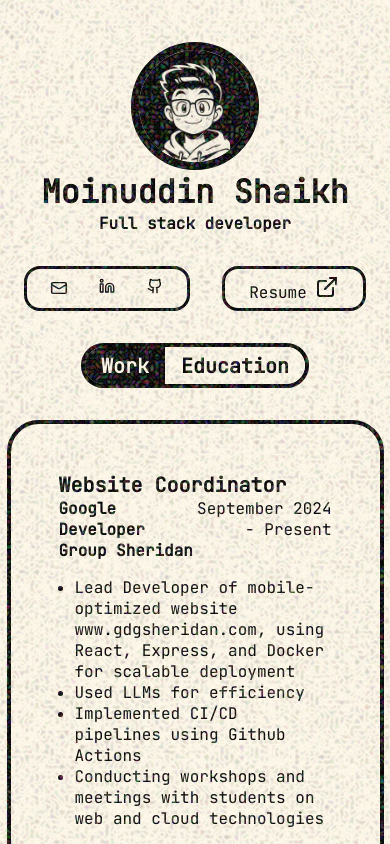
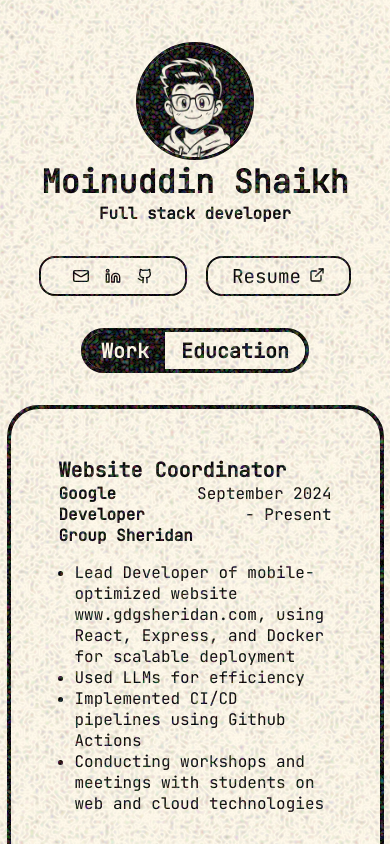
Before and after one commit to moinuddin95/portfolio, a React (Vite) app in the folder Portfolio/: page / in a window 390 px wide. Shown: the top 844 px of the page. Built offline with nearby package versions, Linux system fonts and the light colour scheme.

Commit message:
Made header responsive

```diff
--- a/Portfolio/src/components/Header/Header.css
+++ b/Portfolio/src/components/Header/Header.css
@@ -13,7 +13,7 @@ header > img {
   border-radius: 50%;
   width: clamp(7rem, 20vw, 15rem);
   height: clamp(7rem, 20vw, 15rem);
-  border: solid 0.5rem black;
+  border: solid clamp(0.2rem, 1vw, 0.5rem) black;
   mix-blend-mode: multiply;
 }
 
@@ -90,7 +90,7 @@ div#box.disabled {
 
 header > nav {
   display: flex;
-  gap: 2rem;
+  gap: clamp(1.2rem, 2vw, 2rem);
   margin-top: clamp(1rem, 5vh, 2rem);
 }
 
@@ -108,25 +108,28 @@ header > nav > ul > li:hover {
 header > nav > ul {
   position: relative;
   list-style: none;
-  display: flex;
-  gap: 2rem;
+  display: grid;
+  grid-template-columns: auto auto auto;
 
   border-radius: 1rem;
-  padding: 0.3rem 1.5rem;
-  border: solid 0.2rem black;
+  padding: 0rem 1.5rem;
+  border: solid var(--border-thickness) black;
 }
 
+/* Resume button styles here */
 header > nav > button {
-  border: solid 0.2rem black;
+  border: solid var(--border-thickness) black;
   border-radius: 1rem;
   background-color: var(--primary);
-  font-size: clamp(1rem, 3vw, 1.5rem);
+  font-size: clamp(1.2rem, 3vw, 1.5rem);
   padding: 0.3rem 1.5rem;
 }
 
-header > nav > button > a > span > svg {
+/* icons style here  */
+header nav > button a svg {
   position: relative;
-  top: 5%;
+  width: 1rem;
+  height: auto;
   margin-left: 0.5rem;
 }
 
@@ -139,6 +142,11 @@ header li {
   display: flex;
   align-items: center;
   gap: 0.5rem;
+  padding: 0rem clamp(0.5rem, 1vw, 1.5rem);
+}
+
+header li a > svg{
+  display: block;
 }
 
 /* Responsive styles here  */
--- a/Portfolio/src/components/Header/Header.tsx
+++ b/Portfolio/src/components/Header/Header.tsx
@@ -24,6 +24,8 @@ function Headers() {
   }
 
   const iconOnMouseEnter = (type: HeaderIconsTypes) => {
+    if(window.innerWidth < 1000)
+      return;
     setSelectedIcon(type);
     setHeadshotImg(headshot_talk);
   };
@@ -34,7 +36,7 @@ function Headers() {
 
   return (
     <header>
-      <div id="box" className={selectedIcon === null ? "disabled" : ""}>
+      <div id="box" className={selectedIcon === null || window.innerWidth < 1000? "disabled" : ""}>
       {/* <div id="box" > */}
         <div>{boxMessage}</div>
       </div>
@@ -59,6 +61,7 @@ function Headers() {
             <button
               onClick={() => {
                 navigator.clipboard.writeText("moinuddinshaikh173@gmail.com");
+                if(window.innerWidth > 1000)
                 setSelectedIcon(HeaderIconsTypes.EMAIL_CONFIRMATION);
               }}
               style={{
--- a/Portfolio/src/index.css
+++ b/Portfolio/src/index.css
@@ -5,6 +5,7 @@
   margin:0;
   font-family: "JetBrains Mono", monospace;
   --primary: #fff9ea;
+  --border-thickness: clamp(0.15rem, 0.5vw, 0.2rem);
   cursor: none;
 }
 a{
```
